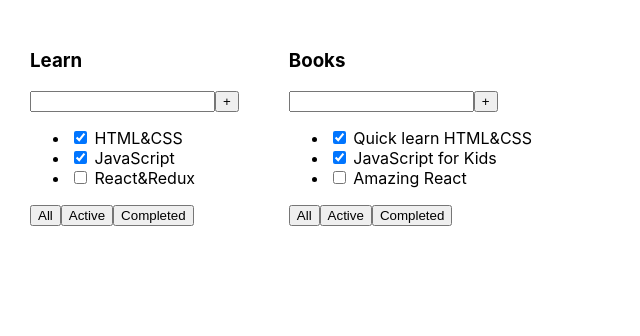
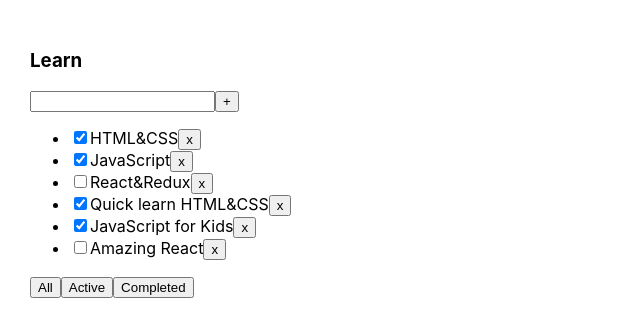
Before and after one commit to zariuz/inc-main-ts, a React (Create React App) app: page / in a window 1280 px wide. Shown: the top 336 px of the page, without its empty margins (0-640 px from the left). Built offline with nearby package versions, Linux system fonts and the light colour scheme.

Commit message:
edit task

```diff
--- a/src/App.tsx
+++ b/src/App.tsx
@@ -1,4 +1,4 @@
-import React from 'react';
+import React, {useState} from 'react';
 import Todolist from './Todolist';
 import './App.css';
 
@@ -9,21 +9,22 @@
 };
 
 function App() {
-  const taskOne: Array<TaskType> = [
+  const [tasks, setTasks] = useState<Array<TaskType>>([
     {id: 1, title: 'HTML&CSS', isDone: true},
     {id: 2, title: 'JavaScript', isDone: true},
     {id: 3, title: 'React&Redux', isDone: false},
-  ];
-  const taskTwo: Array<TaskType> = [
     {id: 4, title: 'Quick learn HTML&CSS', isDone: true},
     {id: 5, title: 'JavaScript for Kids', isDone: true},
     {id: 6, title: 'Amazing React', isDone: false},
-  ];
+  ]);
+
+  const removeTask = (taskID: number) => {
+    setTasks(tasks.filter((t) => t.id !== taskID));
+  };
 
   return (
     <div className="App">
-      <Todolist title="Learn" tasks={taskOne} />
-      <Todolist title="Books" tasks={taskTwo} />
+      <Todolist title="Learn" tasks={tasks} removeTask={removeTask} />
     </div>
   );
 }
--- a/src/Todolist.tsx
+++ b/src/Todolist.tsx
@@ -4,9 +4,20 @@
 type TodolistPropsType = {
   title: string;
   tasks: Array<TaskType>;
+  removeTask: (taskId: number) => void;
 };
 
-const Todolist = ({title, tasks}: TodolistPropsType) => {
+const Todolist = ({title, tasks, removeTask}: TodolistPropsType) => {
+  const tasksJSXElement = tasks.map((task) => {
+    return (
+      <li key={task.id}>
+        <input type="checkbox" checked={task.isDone} />
+        <span>{task.title}</span>
+        <button onClick={() => removeTask(task.id)}>x</button>
+      </li>
+    );
+  });
+
   return (
     <div>
       <h3>{title}</h3>
@@ -14,13 +25,7 @@
         <input />
         <button>+</button>
       </div>
-      <ul>
-        {tasks.map((task) => (
-          <li key={task.id}>
-            <input type="checkbox" checked={task.isDone} /> <span>{task.title}</span>
-          </li>
-        ))}
-      </ul>
+      <ul>{tasksJSXElement}</ul>
       <div>
         <button>All</button>
         <button>Active</button>
```
